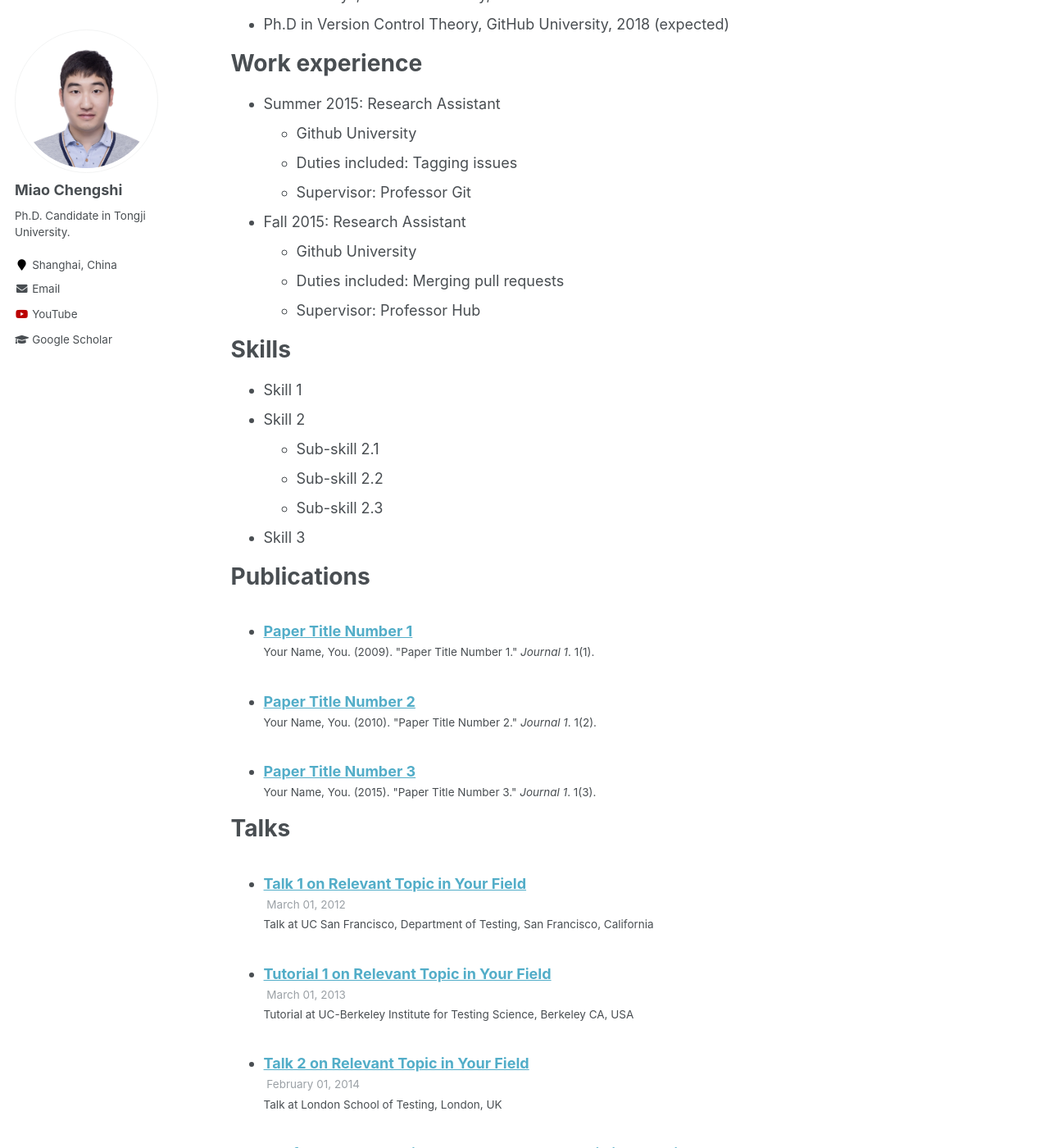
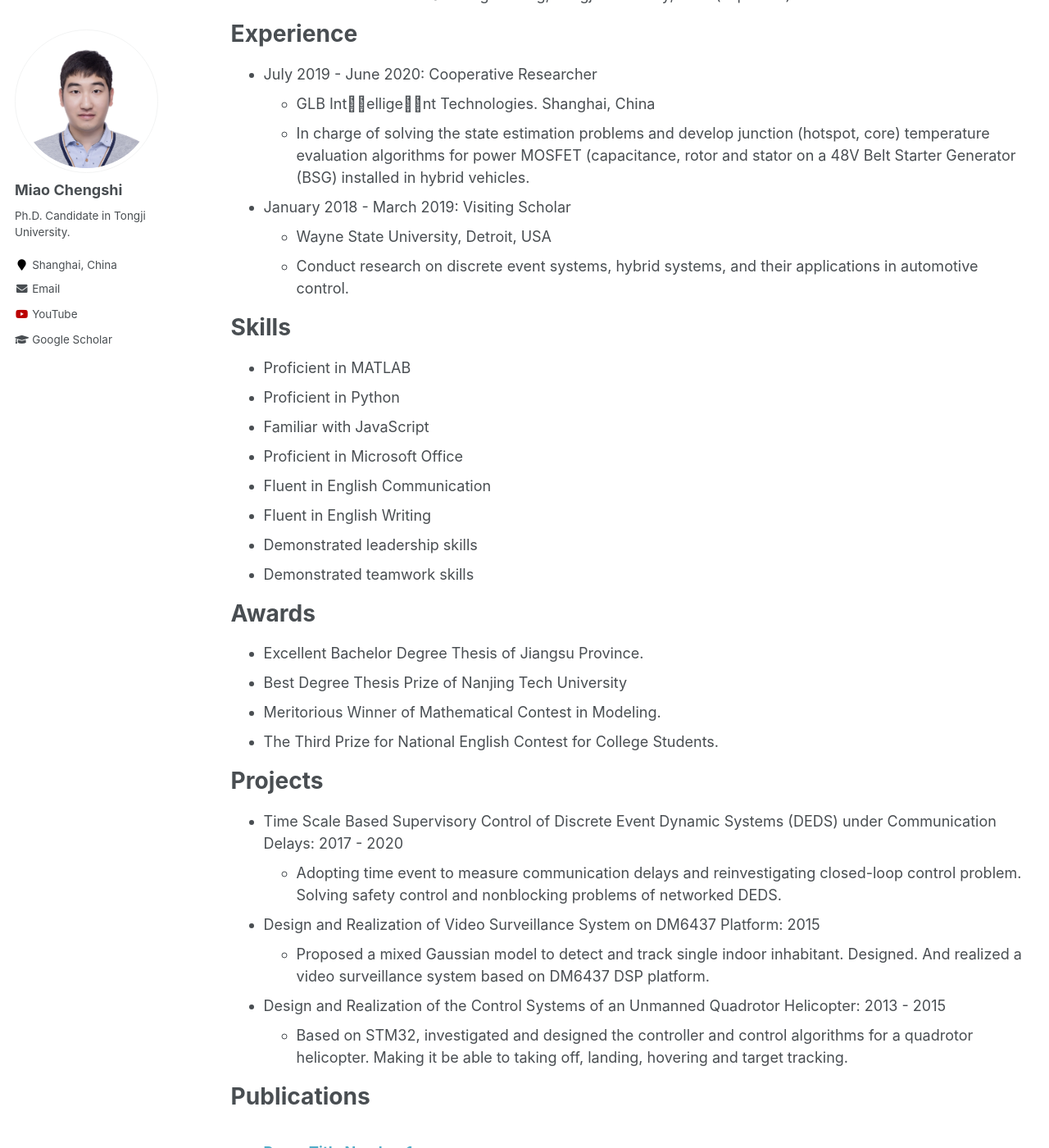
Before and after one commit to miaochengshi/miaochengshi.github.io, a Jekyll site: the page built from _pages/cv.md, in a window 1280 px wide and 1400 px high, scrolled down 268 px. Shown: the whole window at 82% size. Built offline with Jekyll 4.4.1, drawn with Linux system fonts in a browser that asks for light colours; some of the changed text lies outside the part shown.

Commit message:
Update cv.md

```diff
--- a/_pages/cv.md
+++ b/_pages/cv.md
@@ -11,49 +11,50 @@ redirect_from:
 
 Education
 ======
-* B.S. in GitHub, GitHub University, 2012
-* M.S. in Jekyll, GitHub University, 2014
-* Ph.D in Version Control Theory, GitHub University, 2018 (expected)
+* B.S. in Automation, Nanjing Tech University, 2015
+* Ph.D in Control Science and Engineering, Tongji University, 2021 (expected)
 
-Work experience
+Experience
 ======
-* Summer 2015: Research Assistant
-  * Github University
-  * Duties included: Tagging issues
-  * Supervisor: Professor Git
+* July 2019 - June 2020: Cooperative Researcher
+  * GLB Int􏰔􏰕ellige􏰔􏰕nt Technologies. Shanghai, China
+  * In charge of solving the state estimation problems and develop junction (hotspot, core) temperature evaluation algorithms for power MOSFET (capacitance, rotor and stator on a 48V Belt Starter Generator (BSG) installed in hybrid vehicles.
 
-* Fall 2015: Research Assistant
-  * Github University
-  * Duties included: Merging pull requests
-  * Supervisor: Professor Hub
+* January 2018 - March 2019: Visiting Scholar
+  * Wayne State University, Detroit, USA
+  * Conduct research on discrete event systems, hybrid systems, and their applications in automotive control.
 
 Skills
 ======
-* Skill 1
-* Skill 2
-  * Sub-skill 2.1
-  * Sub-skill 2.2
-  * Sub-skill 2.3
-* Skill 3
+* Proficient in  MATLAB
+* Proficient in Python
+* Familiar with JavaScript
+* Proficient in Microsoft Office
+* Fluent in English Communication
+* Fluent in  English Writing
+* Demonstrated leadership skills
+* Demonstrated teamwork skills
+
+Awards
+======
+* Excellent Bachelor Degree Thesis of Jiangsu Province.
+* Best Degree Thesis Prize of Nanjing Tech University
+* Meritorious Winner of Mathematical Contest in Modeling.
+* The Third Prize for National English Contest for College Students.
+
+Projects
+======
+* Time Scale Based Supervisory Control of Discrete Event Dynamic Systems (DEDS) under Communication Delays: 2017 - 2020
+  * Adopting time event to measure communication delays and reinvestigating closed-loop control problem. Solving safety control and nonblocking problems of networked DEDS.
+
+* Design and Realization of Video Surveillance System on DM6437 Platform: 2015
+  * Proposed a mixed Gaussian model to detect and track single indoor inhabitant. Designed. And realized a video surveillance system based on DM6437 DSP platform.
+
+* Design and Realization of the Control Systems of an Unmanned Quadrotor Helicopter: 2013 - 2015
+  * Based on STM32, investigated and designed the controller and control algorithms for a quadrotor helicopter. Making it be able to taking off, landing, hovering and target tracking.
 
 Publications
 ======
   <ul>{% for post in site.publications %}
     {% include archive-single-cv.html %}
   {% endfor %}</ul>
-
-Talks
-======
-  <ul>{% for post in site.talks %}
-    {% include archive-single-talk-cv.html %}
-  {% endfor %}</ul>
-
-Teaching
-======
-  <ul>{% for post in site.teaching %}
-    {% include archive-single-cv.html %}
-  {% endfor %}</ul>
-
-Service and leadership
-======
-* Currently signed in to 43 different slack teams
```
